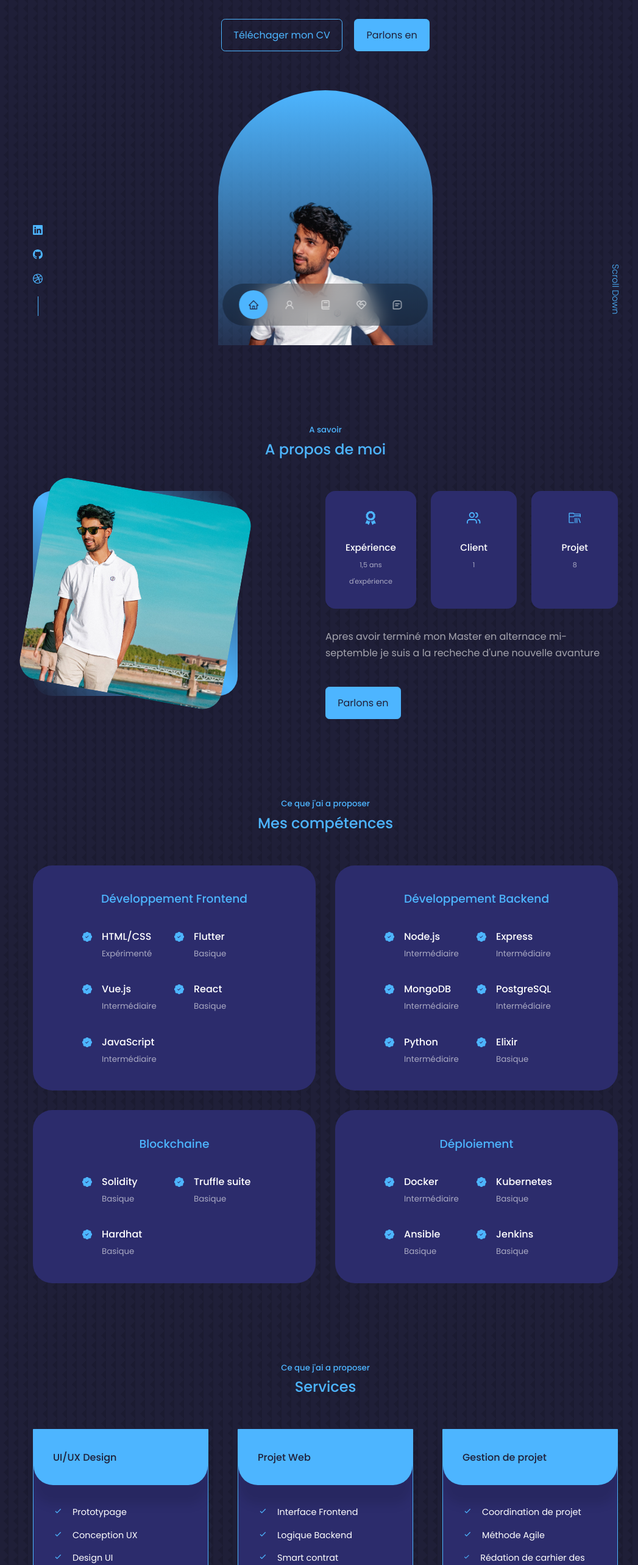
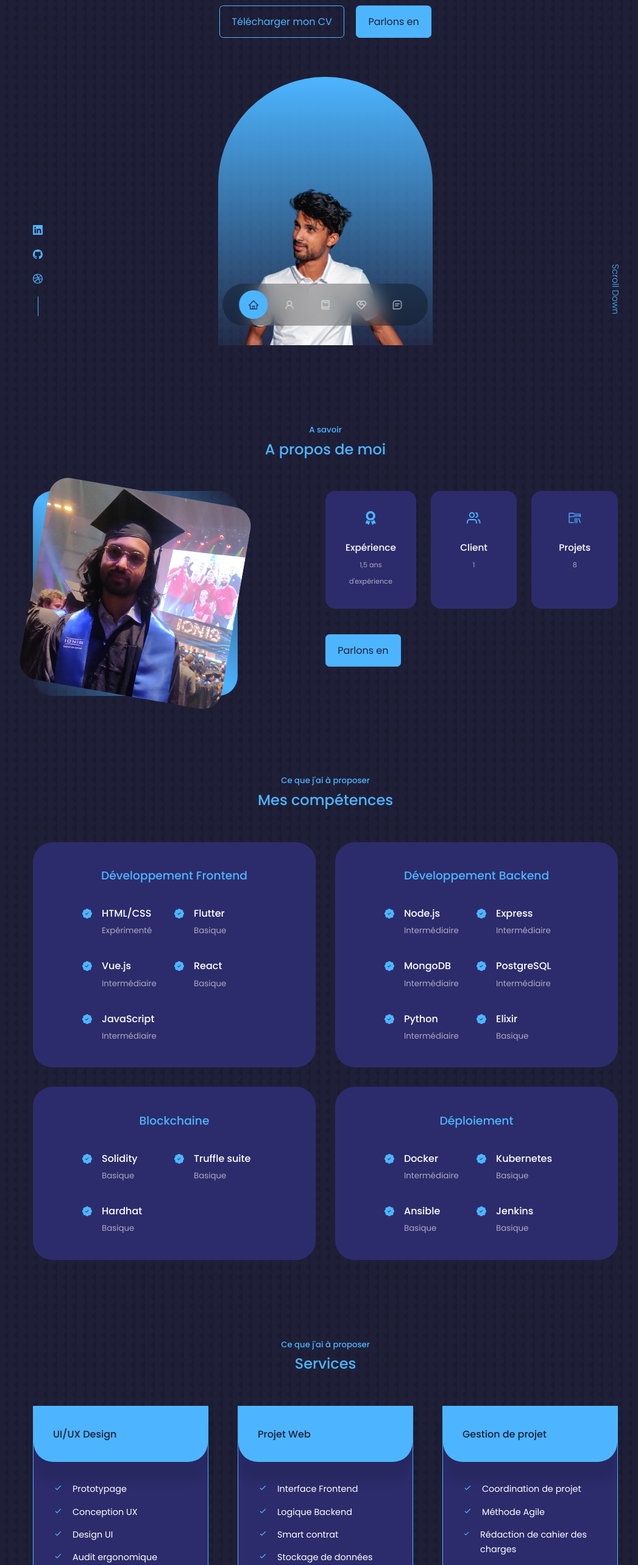
Before and after one commit to Alkyys/Portfolio, a React (Create React App) app: page / in a window 1280 px wide. Shown: the part 234-2800 px from the top of the page at 61% size, without its empty margins (106-1153 px from the left). Built offline with nearby package versions, Linux system fonts and the light colour scheme.

Commit message:
update informations

```diff
--- a/src/components/about/About.jsx
+++ b/src/components/about/About.jsx
@@ -34,14 +34,15 @@ const About = () => {
             </article>
             <article className="about_card">
               <VscFolderLibrary className="about_icon" />
-              <h5>Projet</h5>
+              <h5>Projets</h5>
               <small>8</small>
             </article>
           </div>
-          <p>
-            Apres avoir terminé mon Master en alternace mi-septemble je suis a
-            la recheche d'une nouvelle avanture
-          </p>
+          {/* <p>
+            Apres avoir terminé mon Master en alternace mi-septemble 2022, je suis à
+            la recheche d'une nouvelle aventure
+          </p> */}
+          <p></p>
           <a href="#contact" className="btn btn-primary">
             Parlons en
           </a>
--- a/src/components/experience/Experience.jsx
+++ b/src/components/experience/Experience.jsx
@@ -6,7 +6,7 @@ import { BsPatchCheckFill } from "react-icons/bs";
 const Experience = () => {
   return (
     <section id="experience">
-      <h5>Ce que j'ai a proposer</h5>
+      <h5>Ce que j'ai à proposer</h5>
       <h2>Mes compétences</h2>
       <div className="container experience_container">
         <div>
--- a/src/components/header/CTA.jsx
+++ b/src/components/header/CTA.jsx
@@ -5,7 +5,7 @@ const CTA = () => {
   return (
     <div className="cta">
       <a href={CV} download className="btn">
-        Téléchager mon CV
+        Télécharger mon CV
       </a>
       <a href="#contact" className="btn btn-primary">
         Parlons en
--- a/src/components/header/Header.jsx
+++ b/src/components/header/Header.jsx
@@ -10,7 +10,7 @@ const Header = () => {
   return (
     <header id="home">
       <div className="container header__container">
-        <h5>Bonjour je suis</h5>
+        {/* <h5>Bonjour je suis</h5> */}
         <h1>Samuel VERGNIOL</h1>
         <h5 className="text-light">Développeur Fullstack JavaScript</h5>
         <CTA />
--- a/src/components/services/Services.jsx
+++ b/src/components/services/Services.jsx
@@ -6,7 +6,7 @@ import { BiCheck } from "react-icons/bi";
 const Services = () => {
   return (
     <section id="services">
-      <h5>Ce que j'ai a proposer</h5>
+      <h5>Ce que j'ai à proposer</h5>
       <h2>Services</h2>
       <div className="container services_container">
         <article className="service">
@@ -32,7 +32,7 @@ const Services = () => {
             </li>
             <li>
               <BiCheck className="service_list-icon" />
-              <p>Création de charte graphique</p>
+              <p>Création de chartes graphiques</p>
             </li>
           </ul>
         </article>
@@ -55,7 +55,7 @@ const Services = () => {
             </li>
             <li>
               <BiCheck className="service_list-icon" />
-              <p>Stockage de donnée</p>
+              <p>Stockage de données</p>
             </li>
             <li>
               <BiCheck className="service_list-icon" />
@@ -82,7 +82,7 @@ const Services = () => {
             </li>
             <li>
               <BiCheck className="service_list-icon" />
-              <p>Rédation de carhier des charges</p>
+              <p>Rédaction de cahier des charges</p>
             </li>
             <li>
               <BiCheck className="service_list-icon" />
```
Also changed, not shown: src/assets/me-about.jpg, src/assets/me-about_.jpg (added).
